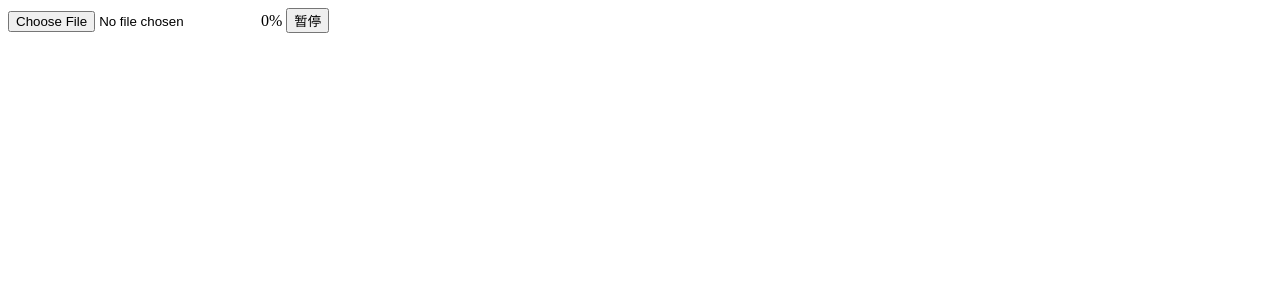
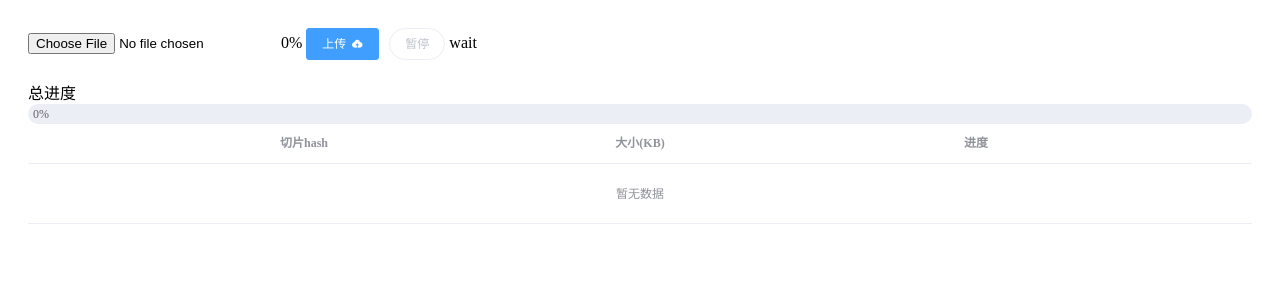
Before and after one commit to donghezhuang/upload-file, a Vue app in the folder application/: page / in a window 1280 px wide. Shown: the top 300 px of the page. Built offline with nearby package versions, Linux system fonts and the light colour scheme.

Commit message:
修复切片合并丢失问题

```diff
--- a/application/package.json
+++ b/application/package.json
@@ -10,6 +10,7 @@
   "dependencies": {
     "axios": "^0.19.2",
     "core-js": "^3.6.5",
+    "element-ui": "^2.15.6",
     "spark-md5": "^3.0.1",
     "vue": "^2.6.11"
   },
--- a/application/src/App.vue
+++ b/application/src/App.vue
@@ -1,8 +1,43 @@
 <template>
-  <div>
-     <input type="file" @change="uploadFile">{{ precent }}%
-    <button type="button" v-if="!isStop" @click="stopUpload">暂停</button>
-    <button type="button" v-else @click="reupload">继续上传</button>
+  <div class="container">
+     <input type="file" @change="handleFileChange">{{ precent }}%
+     <el-button type="primary" @click="handlerUpload">
+       上传<i class="el-icon-upload el-icon--right"></i>
+      </el-button>
+    <el-button round @click="reupload" v-if="status == Status.pause">恢复</el-button>
+    <el-button
+      round
+      v-else
+      :disabled="status !== Status.uploading"
+      @click="stopUpload"
+    >暂停</el-button>
+    {{status}}
+
+   <div class="total-percent">
+      总进度
+      <el-progress :text-inside="true" :stroke-width="20" :percentage="Number(precent)"></el-progress>
+    </div>
+
+    <el-table :data="dataList">
+      <el-table-column
+        prop="chunkName"
+        label="切片hash"
+        align="center"
+      ></el-table-column>
+      <el-table-column label="大小(KB)" align="center" width="120">
+        <template v-slot="{ row }">
+          {{ row.size | transformByte}}
+        </template>
+      </el-table-column>
+      <el-table-column label="进度" align="center">
+        <template v-slot="{ row }">
+          <el-progress
+            :percentage="row.percentage"
+            color="#909399"
+          ></el-progress>
+        </template>
+      </el-table-column>
+    </el-table>
   </div>
 </template>
 
@@ -10,23 +45,46 @@
 import SparkMD5 from 'spark-md5'
 // import Worker from './hash.worker.js'
 
+const Status = {
+  wait: "wait",
+  pause: "pause",
+  uploading: "uploading",
+  error: "error",
+  done: "done"
+}
 export default {
+  filters: {
+    transformByte(val) {
+      return Number((val / 1024).toFixed(0));
+    }
+  },
   data() {
     return {
+      container: {
+        file: null
+      },
+      Status,
+      status: Status.wait, // 等待上传
+      chunks: [], //所有切片
       remainChunks: [], // 剩余切片
-      isStop: false, // 暂停上传控制
       precent: 0, // 上传百分比
       uploadedChunkSize: 0, // 已完成上传的切片数
       fileInfo: null,
-      chunkSize: 100 * 1024 // 切片大小
+      chunkSize: 100 * 1024, // 切片大小
+      dataList: []
     }
   },
   methods: {
     // input改变事件监听
-    uploadFile(e) {
+    handleFileChange(e) {
       const file = e.target.files[0]
+      this.container.file = file
+    },
+    handlerUpload() {
+      let file = this.container.file
+      if (!file) return
 
-      if (!file) return
+      this.status = Status.uploading;
       // 如果文件大小大于文件分片大小的5倍才使用分片上传
       if (file.size / this.chunkSize < 5) {
         this.sendFile(file)
@@ -35,13 +93,20 @@ export default {
       this.createFileMd5(file).then(async fileMd5 => {
         // 先查询服务器是否已有上传完的文件切片
         let {data} = await this.getUploadedChunks(fileMd5)
-        console.log(data)
         let uploaded = data.data.length ? data.data.map(v => v.split('-')[1] - 0) : []
         console.log(uploaded)
         // 切割文件
         const chunkArr = await this.cutBlob(fileMd5, file, uploaded)
         this.remainChunks = chunkArr
+
+        console.log(this.chunks)
+
         // 开始上传
+        this.dataList = this.chunks.map(item => ({
+          chunkName: item.name + '-' + item.index,
+          size: item.chunk.size,
+          percentage: 20,
+        }))
         this.sendRequest(chunkArr, 4, this.chunkMerge)
       })
     },
@@ -104,12 +169,17 @@ export default {
             size: file.size,
             name: file.name
           })
+          console.log(2222)
         }
         this.fileInfo = {
           hash: fileHash,
           total: chunkNums,
           name: file.name,
           size: file.size
+        }
+        if (!uploaded.length) {
+          console.log(111)
+          this.chunks = chunkArr
         }
         resolve(chunkArr)
       })
@@ -119,7 +189,7 @@ export default {
       let fetchArr = []
 
       let toFetch = () => {
-        if (this.isStop) {
+        if (this.status == Status.pause) {
           return Promise.reject('暂停上传')
         }
 
@@ -133,7 +203,7 @@ export default {
           // 成功从任务队列中移除
           fetchArr.splice(fetchArr.indexOf(it), 1)
         }, err => {
-          this.isStop = true
+          this.status == Status.error
           // 如果失败则重新放入总队列中
           arr.unshift(chunkItem)
           console.log(err)
@@ -181,11 +251,9 @@ export default {
         headers: { "Content-Type": "multipart/form-data" },
         onUploadProgress: (e) => {
           const { loaded } = e
-          console.log(e, item.size)
           this.uploadedChunkSize += loaded
           this.uploadedChunkSize > item.size && (this.uploadedChunkSize = item.size)
 
-          console.log(this.uploadedChunkSize, item)
           this.precent = ((this.uploadedChunkSize / item.size) * 100).toFixed(2)
         }
       })
@@ -202,6 +270,7 @@ export default {
         headers: { "Content-Type": "multipart/form-data" }
       }).then(({ data }) => {
         console.log(data, 'upload/file')
+        this.status = Status.done
       })
     },
     // 请求合并
@@ -212,16 +281,26 @@ export default {
         data: this.fileInfo,
       }).then(res => {
         console.log(res.data)
+        this.status = Status.done
       })
     },
     stopUpload() {
-      this.isStop = true
+      this.status = Status.pause
     },
     reupload() {
-      this.isStop = false
+      this.status = Status.uploading
       // 开始上传
       this.sendRequest(this.remainChunks, 4, this.chunkMerge)
     }
   }
 }
 </script>
+
+<style>
+  .container {
+    padding: 20px;
+  }
+  .total-percent {
+    margin-top: 20px;
+  }
+</style>
--- a/application/src/main.js
+++ b/application/src/main.js
@@ -1,8 +1,12 @@
 import Vue from 'vue'
 import App from './App.vue'
 
+import ElementUI from "element-ui";
+import "element-ui/lib/theme-chalk/index.css";
+
 import Axios from './axios'
 
+Vue.use(ElementUI, { size: 'small'});
 Vue.config.productionTip = false
 Vue.prototype.$http = Axios
 
```
Also changed, not shown: 1 other file (tests, documents, lock files or other folders).
